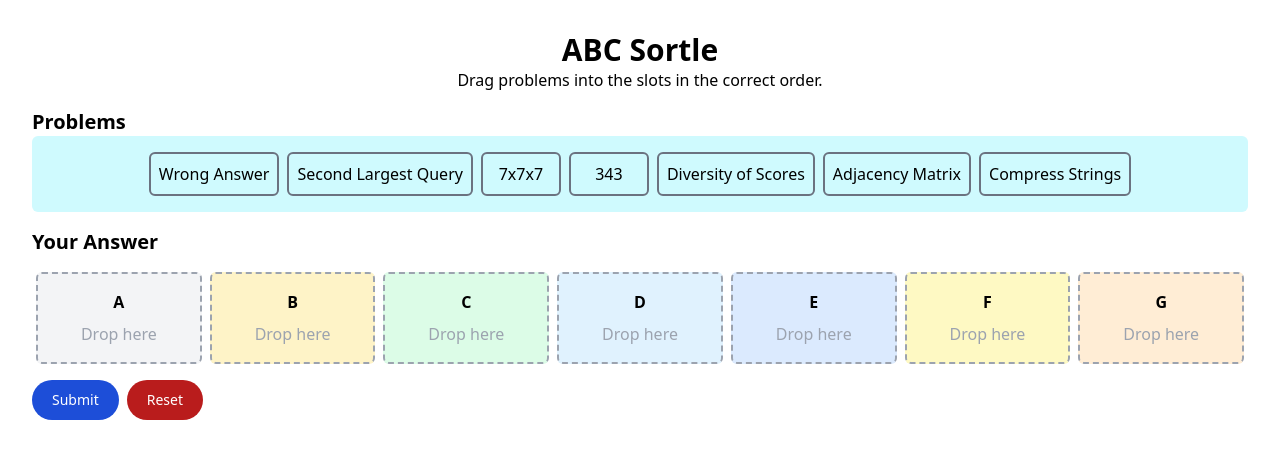
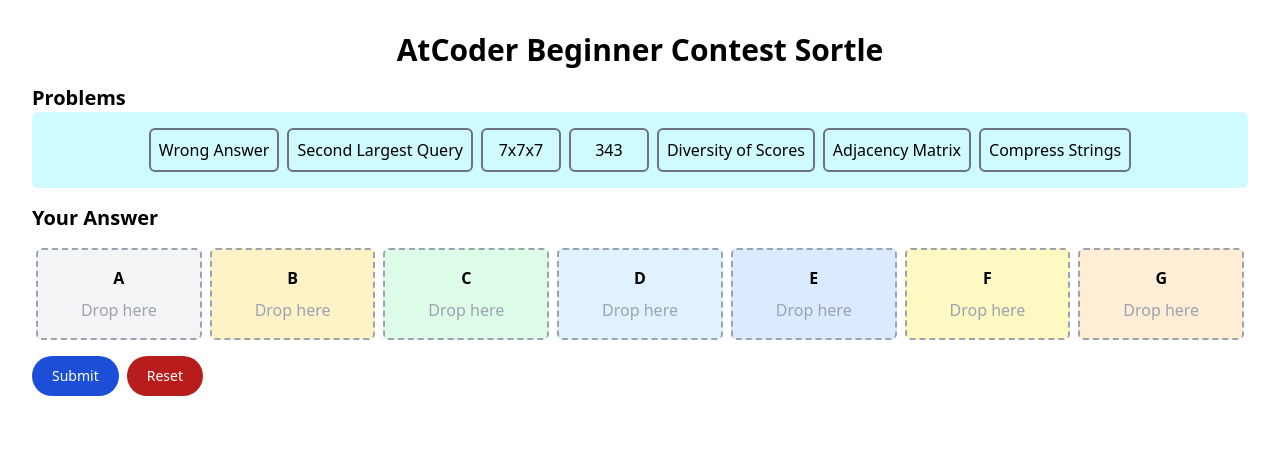
Before and after one commit to Hyoka7/sortle, a Next.js app: page / in a window 1280 px wide. Shown: the top 458 px of the page. Built offline with nearby package versions, Linux system fonts and the light colour scheme.

Commit message:
諸修正

```diff
--- a/src/app/components/sortle/Game.tsx
+++ b/src/app/components/sortle/Game.tsx
@@ -17,14 +17,13 @@
 const slotLabels = ["A", "B", "C", "D", "E", "F", "G", "Ex"];
 
 export default function Game() {
-    const { problems, slots, result, isLoading, allProblems, handleDragEnd, reset, checkAnswer } = useSortleGame();
+    const { problems, slots, result, isLoading, allProblems, shareText, handleDragEnd, reset, checkAnswer, handleShare } = useSortleGame();
 
     if (isLoading) return <p>Loading...</p>;
 
     return (
         <div className="p-4 md:p-8">
-            <h1 className="font-bold text-3xl text-center">ABC Sortle</h1>
-            <p className="text-center">Drag problems into the slots in the correct order.</p>
+            <h1 className="font-bold text-3xl text-center">AtCoder Beginner Contest Sortle</h1>
 
             <DndContext collisionDetection={customCollisionDetection} onDragEnd={handleDragEnd}>
                 <h3 className="mt-4 text-xl font-bold">Problems</h3>
@@ -68,7 +67,22 @@
                 </button>
             </div>
 
-            {result && <h2 className="mt-3 text-lg font-semibold">{result}</h2>}
+            {result && (
+                <div className="mt-4 text-center">
+                    <h2 className="text-lg font-semibold">{result}</h2>
+                    {shareText && (
+                        <button
+                            onClick={handleShare}
+                            className={clsx(
+                                "text-white font-medium rounded-full text-sm px-5 py-2.5 text-center me-2 mb-2 focus:outline-none focus:ring-4",
+                                "bg-green-700 hover:bg-green-800 focus:ring-green-300",
+                                "dark: bg-green-600 dark:hover:bg-green-700 dark:focus:ring-green-800"
+                            )}>
+                            結果をシェア
+                        </button>
+                    )}
+                </div>
+            )}
         </div>
     );
 }
--- a/src/app/components/sortle/SortableSlotItem.tsx
+++ b/src/app/components/sortle/SortableSlotItem.tsx
@@ -8,13 +8,18 @@
         useSortable({ id });
 
     return (
-        <div ref={setNodeRef} style={{
-            transform: CSS.Transform.toString(transform),
-            transition,
-        }} {...attributes} {...listeners} className="p-2 bg-gray-100 rounded-md cursor-grab min-w-[80px] text-center break-words border-2 border-gray-900">
+        <div
+            ref={setNodeRef}
+            style={{
+                transform: CSS.Transform.toString(transform),
+                transition,
+            }}
+            {...attributes}
+            {...listeners}
             className={clsx(
                 "p-2 bg-gray-100 rounded-md cursor-grab min-w-[80px] text-center break-words border-2 border-gray-900"
             )}
+        >
             {name}
         </div>
     );
--- a/src/app/components/sortle/useSortleGame.ts
+++ b/src/app/components/sortle/useSortleGame.ts
@@ -12,6 +12,7 @@
     const [slots, setSlots] = useState<string[]>([]);
     const [result, setResult] = useState<string | null>(null);
     const [chosenNum, setChosenNum] = useState<number | null>(null);
+    const [shareText, setShareText] = useState<string | null>(null);
     const [submitCount, setSubmitCount] = useState<number>(1);
     const [isLoading, setIsLoading] = useState<boolean>(true);
 
@@ -22,6 +23,7 @@
         setProblems(shuffleArray(orderedProblems));
         setSlots(Array(orderedProblems.length).fill(""));
         setResult(null);
+        setShareText(null);
         setSubmitCount(1);
         startTimeRef.current = Date.now();
     }, []);
@@ -125,6 +127,7 @@
 
     const checkAnswer = () => {
         if (slots.some((s) => s === "")) {
+            setShareText(null);
             setResult("まだ空欄があります");
             return;
         }
@@ -135,10 +138,14 @@
             const elapsed = Math.floor((Date.now() - startTimeRef.current) / 1000);
             const minutes = Math.floor(elapsed / 60);
             const seconds = (elapsed % 60).toString().padStart(2, '0');
-            setResult(`🎉Correct!(From ABC${chosenNum}) Time:${minutes}:${seconds} ふ${submitCount} Attempt`);
+            const resultText = `🎉Correct!(From ABC${chosenNum}) Time:${minutes}:${seconds} ${submitCount} Attempt`;
+            const textToShare = `ABC${chosenNum}の問題を${submitCount}回でクリア！🎉\nタイム: ${minutes}:${seconds}\n#ABCSortle`;
+            setResult(resultText);
+            setShareText(textToShare);
             setSubmitCount(1); // Reset for next game
         } else {
             setResult(`${hit} Hit`);
+            setShareText(null);
             setSubmitCount(prev => prev + 1);
         }
     };
@@ -149,8 +156,31 @@
         result,
         isLoading,
         allProblems,
+        shareText,
         handleDragEnd,
         reset,
         checkAnswer,
+        handleShare,
     };
+
+    async function handleShare() {
+        if (!shareText) return;
+
+        const shareData = {
+            title: "ABC Sortle Result",
+            text: shareText,
+            url: window.location.href,
+        };
+
+        try {
+            if (navigator.share) {
+                await navigator.share(shareData);
+            } else {
+                await navigator.clipboard.writeText(`${shareText}\n${window.location.href}`);
+                alert("結果をクリップボードにコピーしました！");
+            }
+        } catch (error) {
+            console.error("Share failed:", error);
+        }
+    }
 }
```
